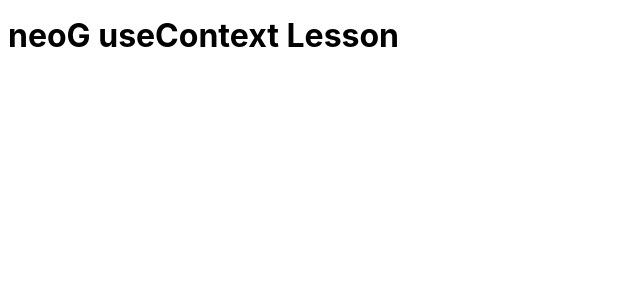
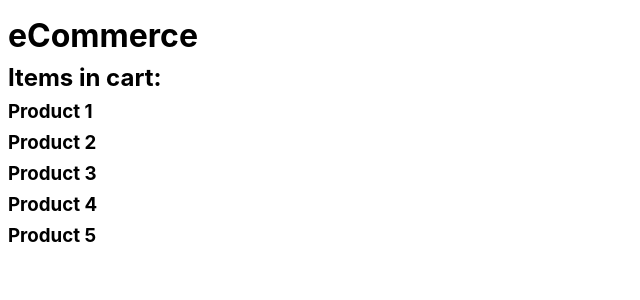
Before and after one commit to aamirmabs/neog-react-useContext, a React (Create React App) app: page / in a window 1280 px wide. Shown: the top 300 px of the page, without its empty margins (0-640 px from the left). Built offline with nearby package versions, Linux system fonts and the light colour scheme.

Commit message:
ex02 setup

```diff
--- a/src/App.js
+++ b/src/App.js
@@ -1,11 +1,19 @@
 import "./App.css";
 
-function App() {
+export function ProductListing() {
+  return [1, 2, 3, 4, 5].map((item) => <h3>Product {item}</h3>);
+}
+
+export function Cart() {
+  return <h2>Items in cart: </h2>;
+}
+
+export default function App() {
   return (
     <div className="App">
-      <h1>neoG useContext Lesson</h1>
+      <h1>eCommerce</h1>
+      <Cart />
+      <ProductListing />
     </div>
   );
 }
-
-export default App;
```
